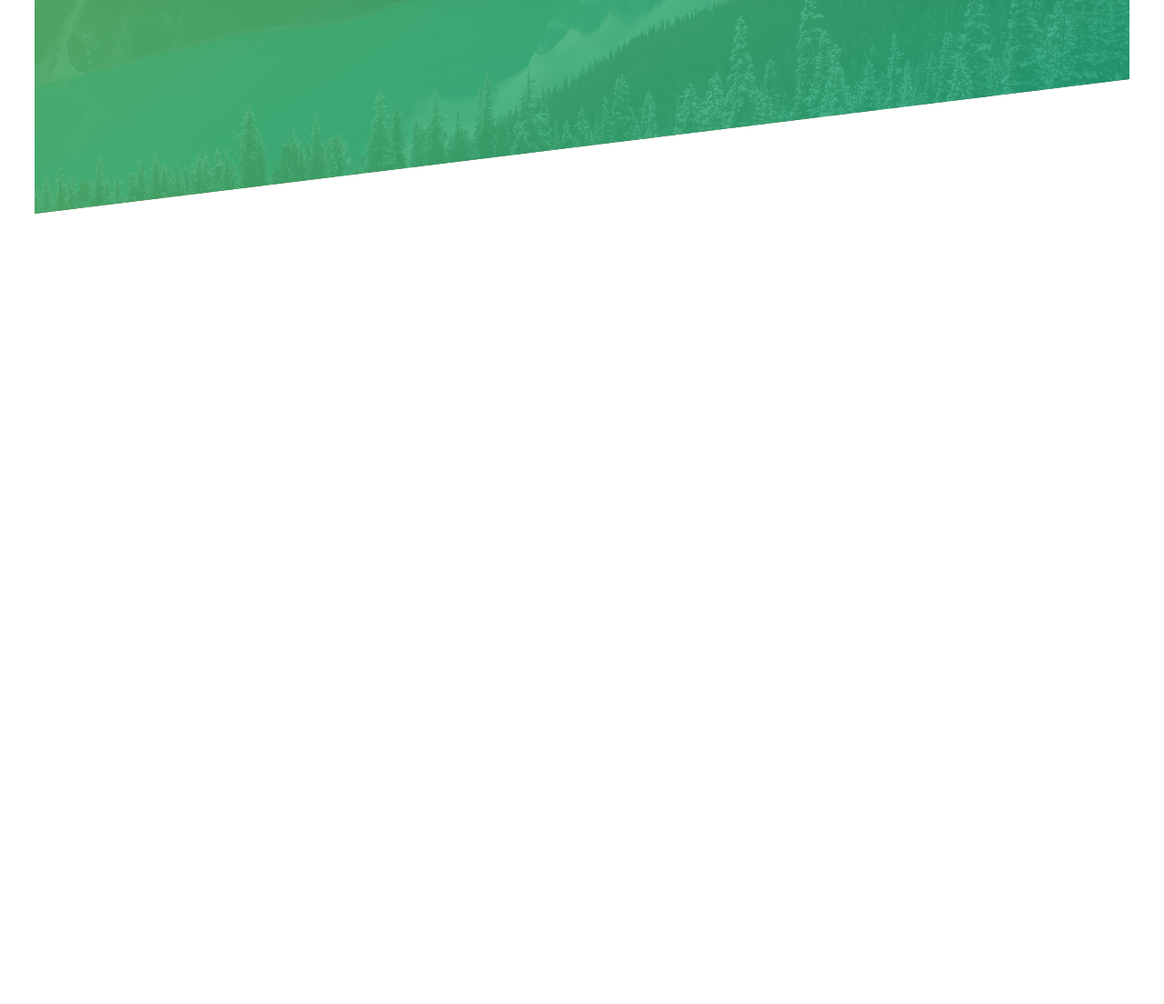
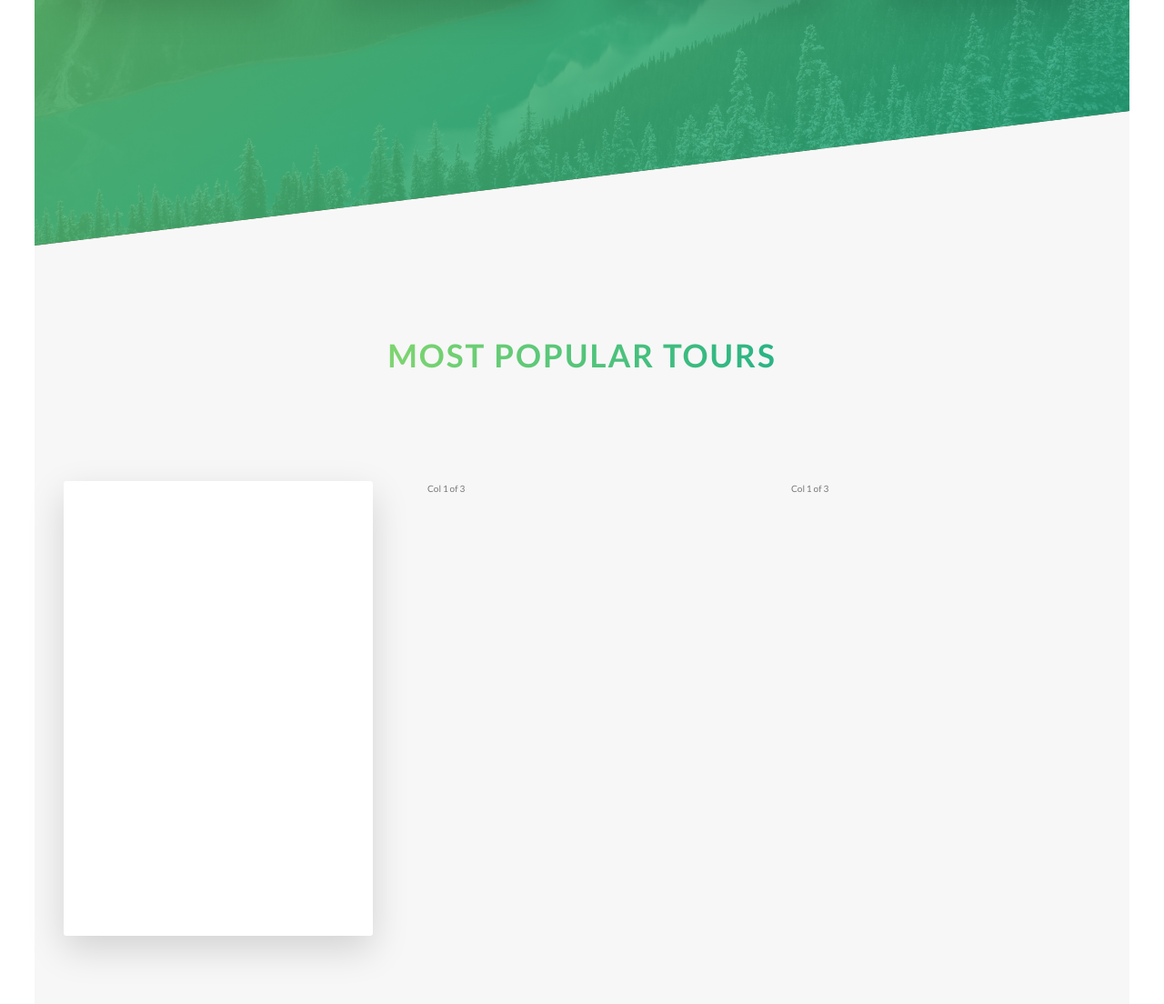
Before and after one commit to iuritb/natours, a website: page index.html in a window 1280 px wide. Shown: the part 2143-3247 px from the top of the page at 91% size. Before the commit the page ends 2379 px from the top, so only its background shows below. Drawn offline with Linux system fonts and the light colour scheme.

Commit message:
Building the Tours Section - Part 1

```diff
--- a/index.html
+++ b/index.html
@@ -112,6 +112,32 @@
                 </div>
             </div>
         </section>
+
+        <section class="section-tours">
+            <div class="u-center-text u-margin-bottom-big">
+                <h2 class="heading-secondary">
+                    Most popular tours
+                </h2>
+            </div>
+            <div class="row">
+                <div class="col-1-of-3">
+                    <div class="card">
+                        <div class="card__side card__side--front">
+                            FRONT
+                        </div>
+                        <div class="card__side card__side--back card__side--back-1">
+                            BACK
+                        </div>
+                    </div>
+                </div>
+                <div class="col-1-of-3">
+                    Col 1 of 3
+                </div>
+                <div class="col-1-of-3">
+                    Col 1 of 3
+                </div>
+            </div>
+        </section>
     </main>
 
     <!-- <section class="grid-test">
--- a/sass/abstracts/_variables.scss
+++ b/sass/abstracts/_variables.scss
@@ -2,6 +2,13 @@
 $color-primary: #55c57a;
 $color-primary-light: #7ed56f;
 $color-primary-dark: #28b485;
+
+$color-secondary-light: #ffb900;
+$color-secondary-dark: #ff7730;
+
+$color-tertiary-light: #2998ff;
+$color-tertiary-dark: #5643fa;
+
 
 $color-grey-light-1: #f7f7f7;
 
--- /dev/null
+++ b/sass/components/_card.scss
@@ -0,0 +1,38 @@
+.card {
+  perspective: 150rem;
+  -moz-perspective: 150rem;
+  position: relative;
+  height: 50rem;
+
+  &__side {
+    color: #fff;
+    font-size: 2rem;
+    height: 50rem;
+    transition: all 0.8s ease;
+    position: absolute;
+    top: 0;
+    left: 0;
+    width: 100%;
+    backface-visibility: hidden;
+    border-radius: 3px;
+    box-shadow: 0 1.5rem 4rem rgba($color-black, 0.15);
+
+    &--front {
+      background-color: $color-white;
+    }
+    &--back {
+      transform: rotateY(180deg);
+      &-1 {
+        background-image: linear-gradient(to right bottom, $color-secondary-light, $color-secondary-dark);
+      }
+    }
+  }
+
+  &:hover &__side--front {
+    transform: rotateY(180deg);
+  }
+
+  &:hover &__side--back {
+    transform: rotateY(0);
+  }
+}
--- a/sass/main.scss
+++ b/sass/main.scss
@@ -7,6 +7,7 @@
 @import "base/animations";
 @import "base/typography";
 
+@import "components/card";
 @import "components/button";
 @import "components/composition";
 @import "components/feature-box";
--- a/sass/pages/_home.scss
+++ b/sass/pages/_home.scss
@@ -10,9 +10,15 @@
     url(../img/nat-4.jpg);
   background-size: cover;
   transform: skewY(-7deg);
-  margin-top: -15rem;
+  margin-top: -11.5rem;
 
   & > * {
     transform: skewY(7deg);
   }
 }
+
+.section-tours {
+  background-color: $color-grey-light-1;
+  padding: 25rem 0 50rem 0;
+  margin-top: -11.5rem;
+}
```
Also changed, not shown: css/style.css.
